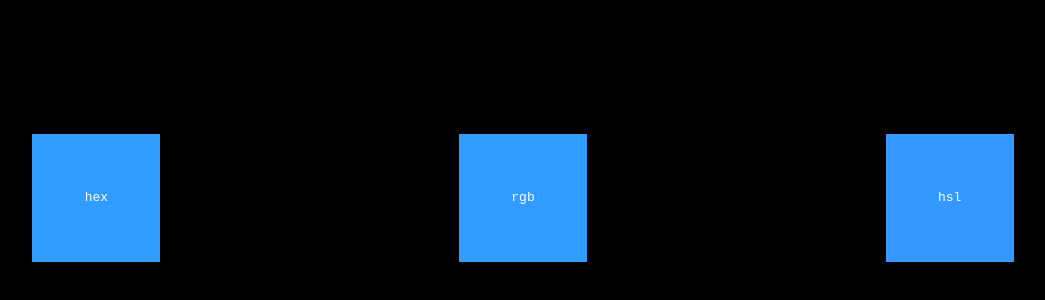
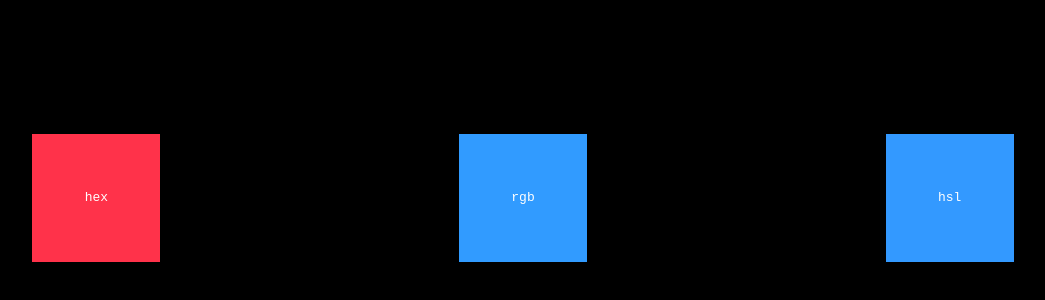
Before and after one commit to helixbass/animejs-hooks, a website: page examples/colors.html in a window 1280 px wide. Shown: the part 202-502 px from the top of the page, without its empty margins (117-1162 px from the left). Drawn offline with nearby package versions, Linux system fonts and the light colour scheme.

Commit message:
Fix anime.min.js examples path

```diff
--- a/examples/colors.html
+++ b/examples/colors.html
@@ -44,7 +44,7 @@
     <div class="rgb">rgb</div>
     <div class="hsl">hsl</div>
   </section>
-  <script src="anime.min.js"></script>
+  <script src="../anime.min.js"></script>
   <script>
     var hex = anime({
       targets: '.hex',
```
Also changed, not shown: examples/3d-transforms.html (+1 -1 lines), examples/callbacks.html (+1 -1 lines), examples/dom-stress-test-multiple-animations.html (+1 -1 lines), examples/easings.html (+1 -1 lines), examples/functions-as-timing-values.html (+1 -1 lines), examples/logo-animation.html (+1 -1 lines), examples/mgs-logo.html (+1 -1 lines), examples/motion-path.html (+1 -1 lines), examples/playback.html (+1 -1 lines), examples/random-multiple-values.html (+1 -1 lines), examples/remove-elements-from-animations.html (+1 -1 lines), examples/svg-path.html (+1 -1 lines), examples/volume.html (+1 -1 lines).
